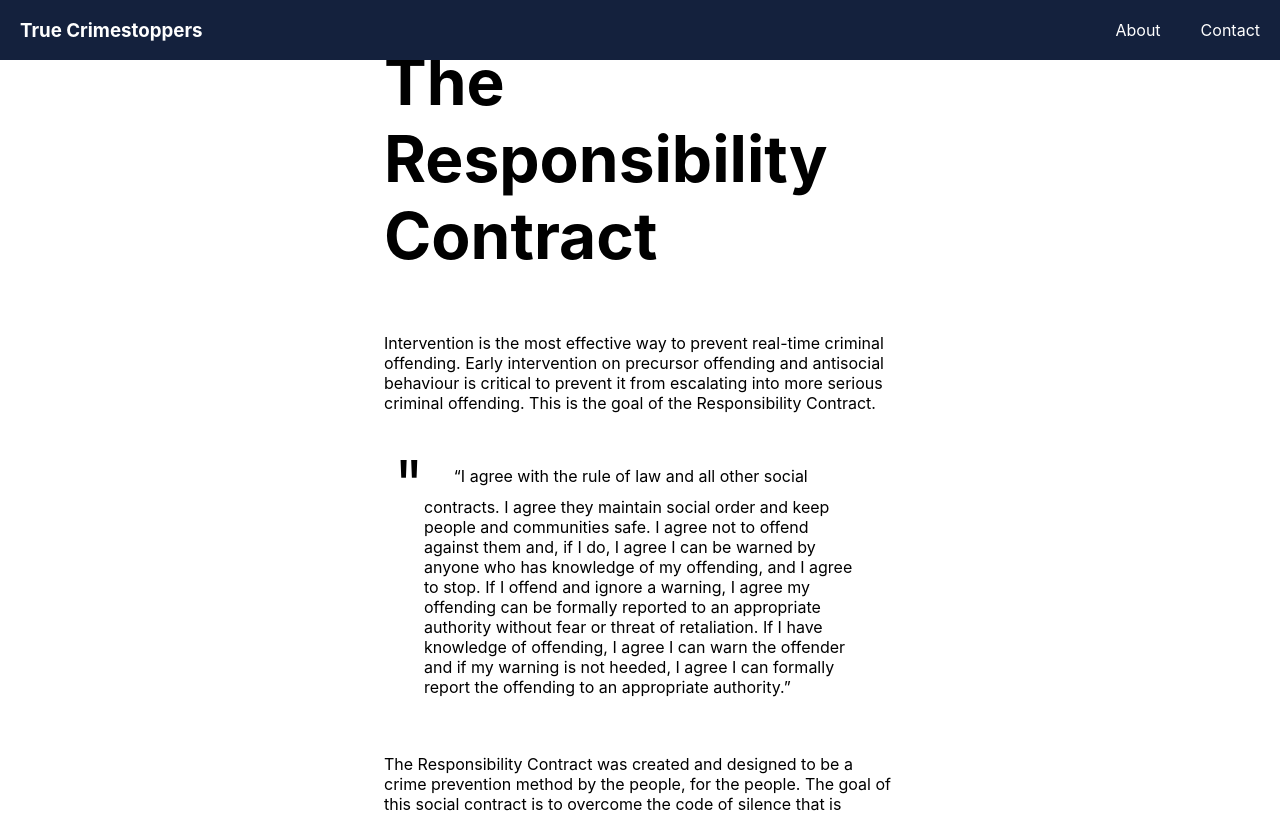
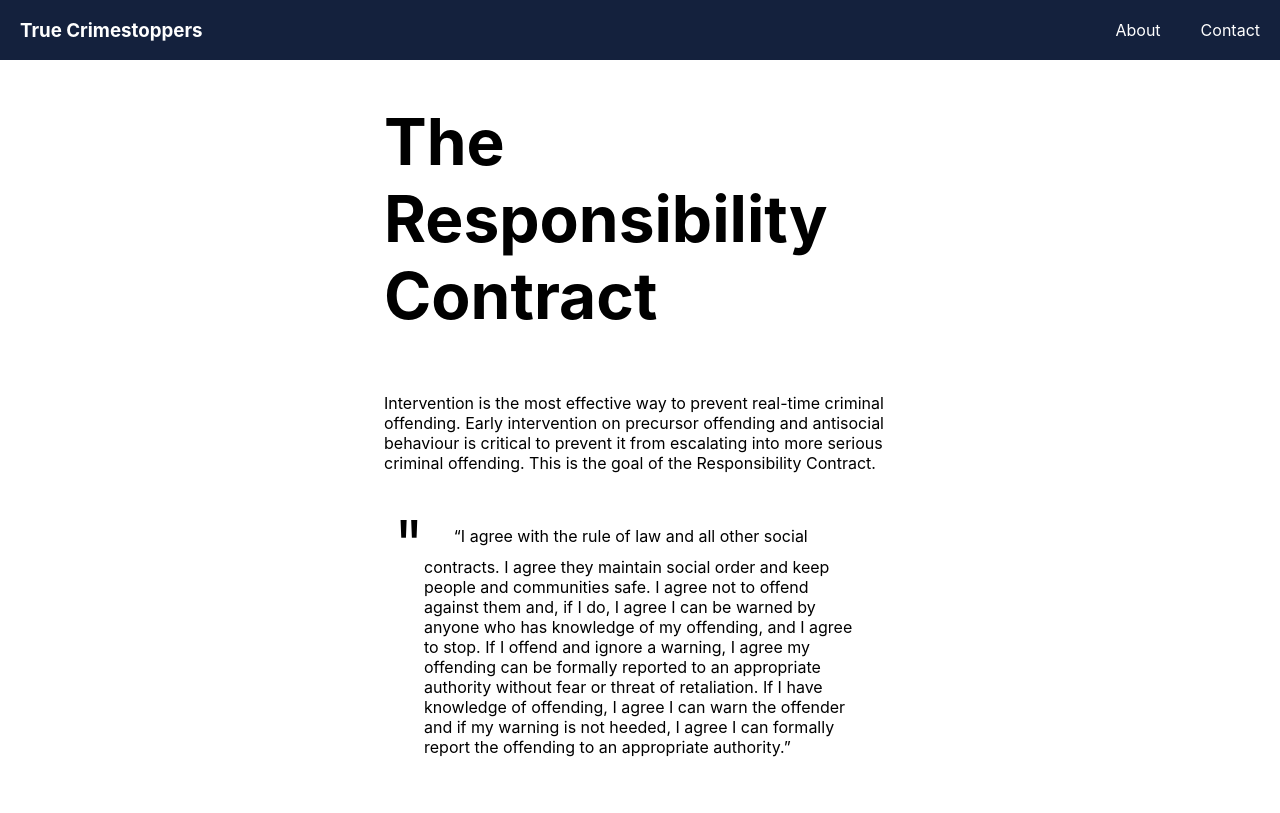
Before and after one commit to berneymark/TrueCrimestoppers, a React (Create React App) app: page /about/the-responsibility-contract in a window 1280 px wide. Shown: the top 813 px of the page. Built offline with nearby package versions, Linux system fonts and the light colour scheme.

Commit message:
TRC layout fix

```diff
--- a/src/App.css
+++ b/src/App.css
@@ -163,7 +163,6 @@ main a:hover {
   position: absolute;
   top: 60px;
   width: 40vw;
-  height: 100%;
   display: flex;
   justify-content: flex-start;
 }
@@ -181,6 +180,8 @@ main a:hover {
 #our-idea {
   flex-direction: column;
   padding: 0 30vw;
+  position: absolute;
+  top: 60px;
   width: 40vw;
 }
 
```
